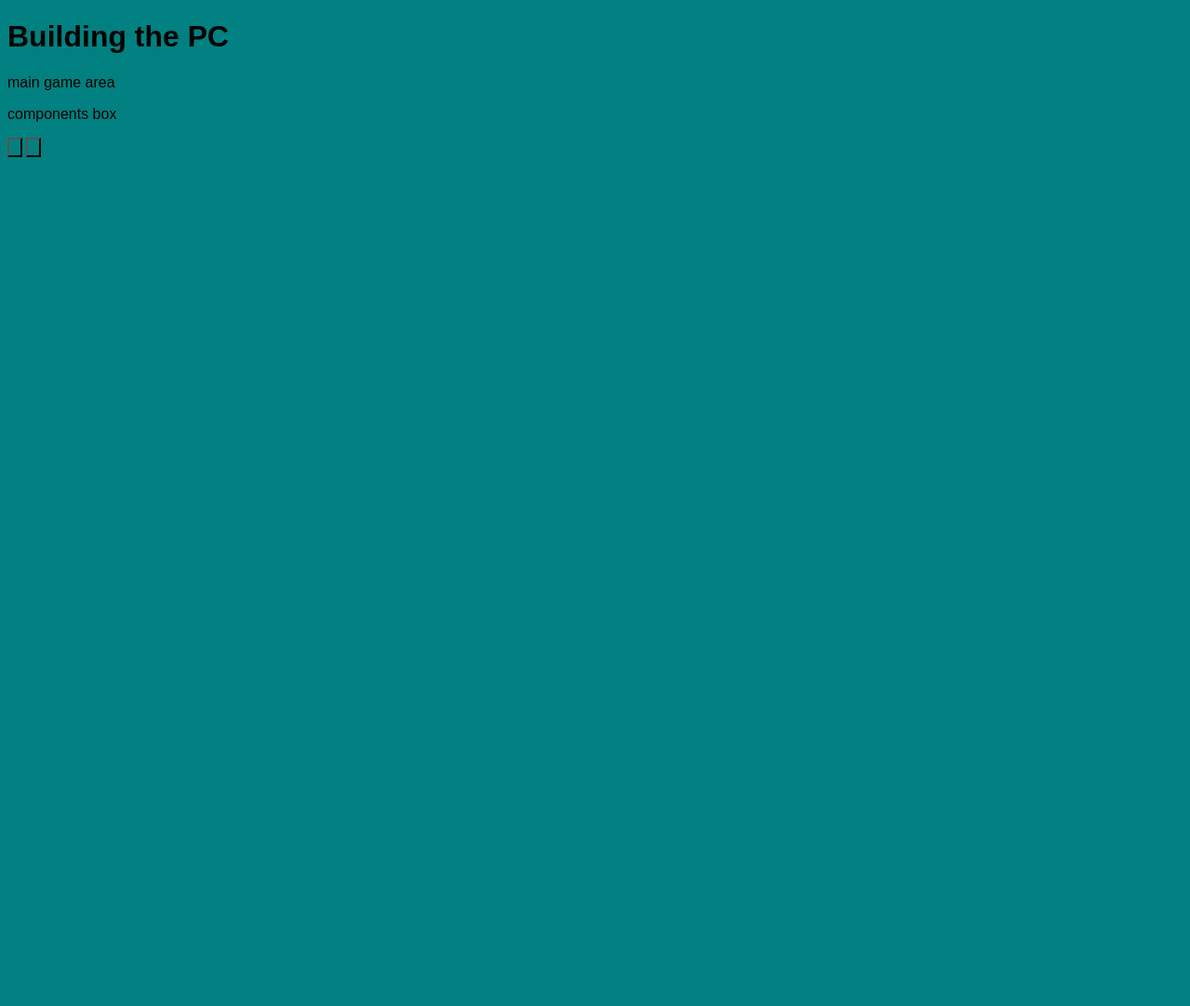
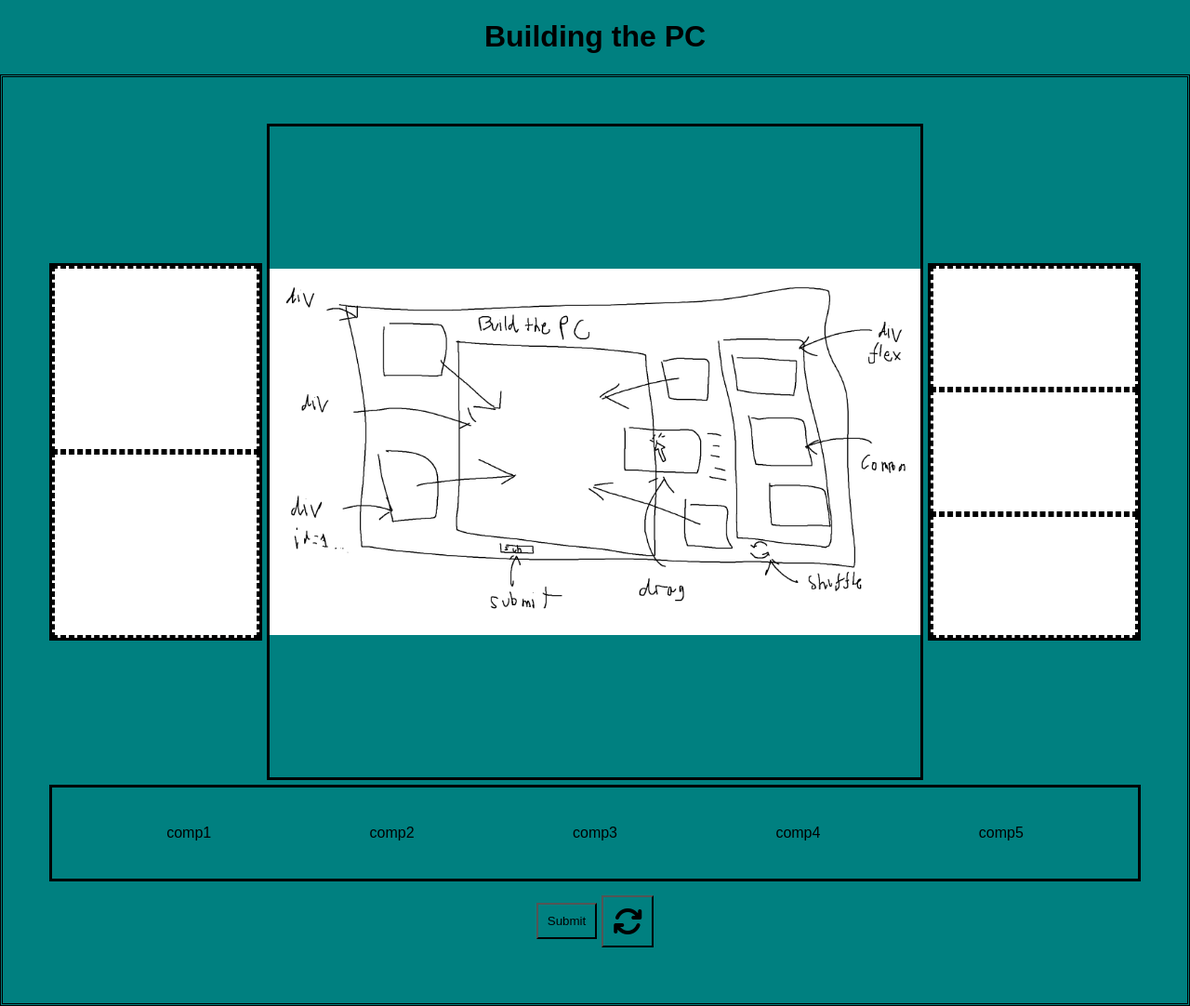
Before and after one commit to BotThunder501/Project-2, a plain HTML site: page index.html in a window 1280 px wide. Shown: the whole page at 93% size. Before the commit the page ends 800 px from the top, so only its background shows below. Drawn offline with Linux system fonts and the light colour scheme.

Commit message:
Placeholder boxes and layout
Added placeholder boxes for the images to be used. Set up main game structure.

```diff
--- a/assets/css/style.css
+++ b/assets/css/style.css
@@ -3,3 +3,116 @@
     background-color: teal;
     font-family: Arial, Helvetica, sans-serif;
 }
+/* fills the whole page */
+html,body
+{
+    height:100vh;
+    margin: 0px;
+    display: flex;
+    flex-direction: column;
+}
+
+/* centers title text */
+h1
+{
+    text-align: center;
+}
+
+/* main flexbox */
+.flex-grid
+{
+    padding: 50px;
+    border-color: black;
+    border-style: double;
+    /* height: 100%; */
+    flex-grow: 1;
+}
+
+.row
+{
+    display: flex;
+    flex-direction: row;
+    justify-content: center;
+    align-items: center;;
+    column-gap: 5px;
+    width: 100%;
+}
+
+.row.three
+{
+    gap: 800px;
+}
+
+.column
+{
+    display: flex;
+    flex-direction: column;
+    flex: 1;
+}
+
+.two
+{
+    align-items: center;
+    padding: 10px;
+    flex :none;
+    margin: 10px 0px 10px 0px;
+}
+
+.border
+{
+    border-style: solid;
+    border-color: black;
+    height: 400px;
+    width: 15px;
+}
+
+.subbox
+{
+    background-color: white;
+    border-style: dashed;
+    border-color: black;
+    flex: 1;
+}
+
+
+#motherboard
+{
+    background-image: url(../images/wireframe.png);
+    background-position: center;
+    background-size: contain;
+    background-repeat: no-repeat;
+    background-origin: padding-box;
+    height: 700px;
+    width: 700px;
+    border-color: black;
+    border-style: solid;
+    flex: none;
+}
+
+#components
+{
+    padding: 40px;
+    border-color: black;
+    border-style: solid;
+    margin: 5px 0px;
+}
+
+.funcomps
+{
+    text-align: center;
+    width: 12%;
+    flex: 1;
+}
+
+i
+{
+    font-size: xx-large;
+}
+
+.column.comprow
+{
+    flex-direction: row;
+    flex-wrap: wrap;
+    gap: 4px;
+    justify-content: center;
+}
--- a/index.html
+++ b/index.html
@@ -9,17 +9,42 @@
 <body>
     <!-- Title of page -->
     <h1>Building the PC</h1>
+
     <!-- Game Area -->
-    <div>
-        <!-- Main board area with boxes painting to motherboard parts -->
-        <div><p>main game area</p></div>
-        <!-- all components to drag -->
-        <div><p>components box</p></div>
-        <!-- submit to see if correct or not -->
-        <input type="submit" value="">
-        <!-- refresh or shuffle -->
-        <input type="button" value="">
+    <div class="flex-grid">
+        <div class="row">
+
+            <div class="column border empty">
+                <div class="subbox"></div>
+                <div class="subbox"></div>
+            </div>
+            <!-- Main board area with boxes painting to motherboard parts -->
+            <div id="motherboard" class="column"></div>
+            <div class="column border emtpy">
+                <div class="subbox"></div>
+                <div class="subbox"></div>
+                <div class="subbox"></div>
+            </div>
+        </div>
+        <div class="row">
+            <!-- all components to drag -->
+            <div id="components" class="column comprow">
+                <div id="cpu" class="funcomps">comp1</div>
+                <div id="ram" class="funcomps">comp2</div>
+                <div id="psu" class="funcomps">comp3</div>
+                <div id="storage" class="funcomps">comp4</div>
+                <div id="gpu" class="funcomps">comp5</div>
+            </div>
+        </div>
+        <div class="row">
+            <!-- submit answer -->
+            <input type="submit" value="Submit" class="column two">
+            <!-- <div class="column"></div> -->
+            <!-- refresh or shuffle -->
+            <button class="column two"><i class="fa-solid fa-arrows-rotate"></i></button>
+        </div>
     </div>
     <script src="assets/js/script.js"></script>
+    <script src="https://kit.fontawesome.com/f95165e036.js" crossorigin="anonymous"></script>
 </body>
 </html>
```
